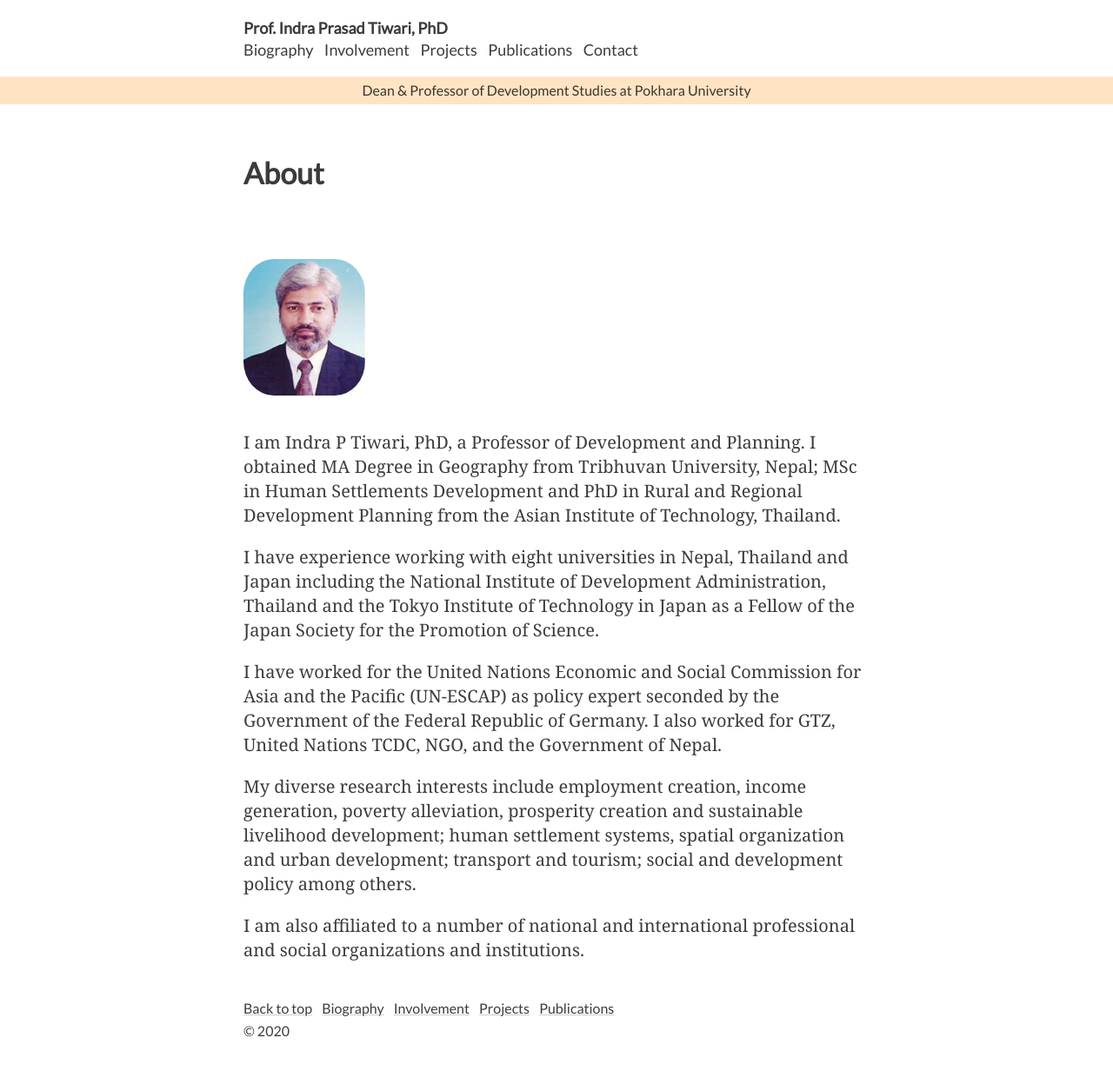
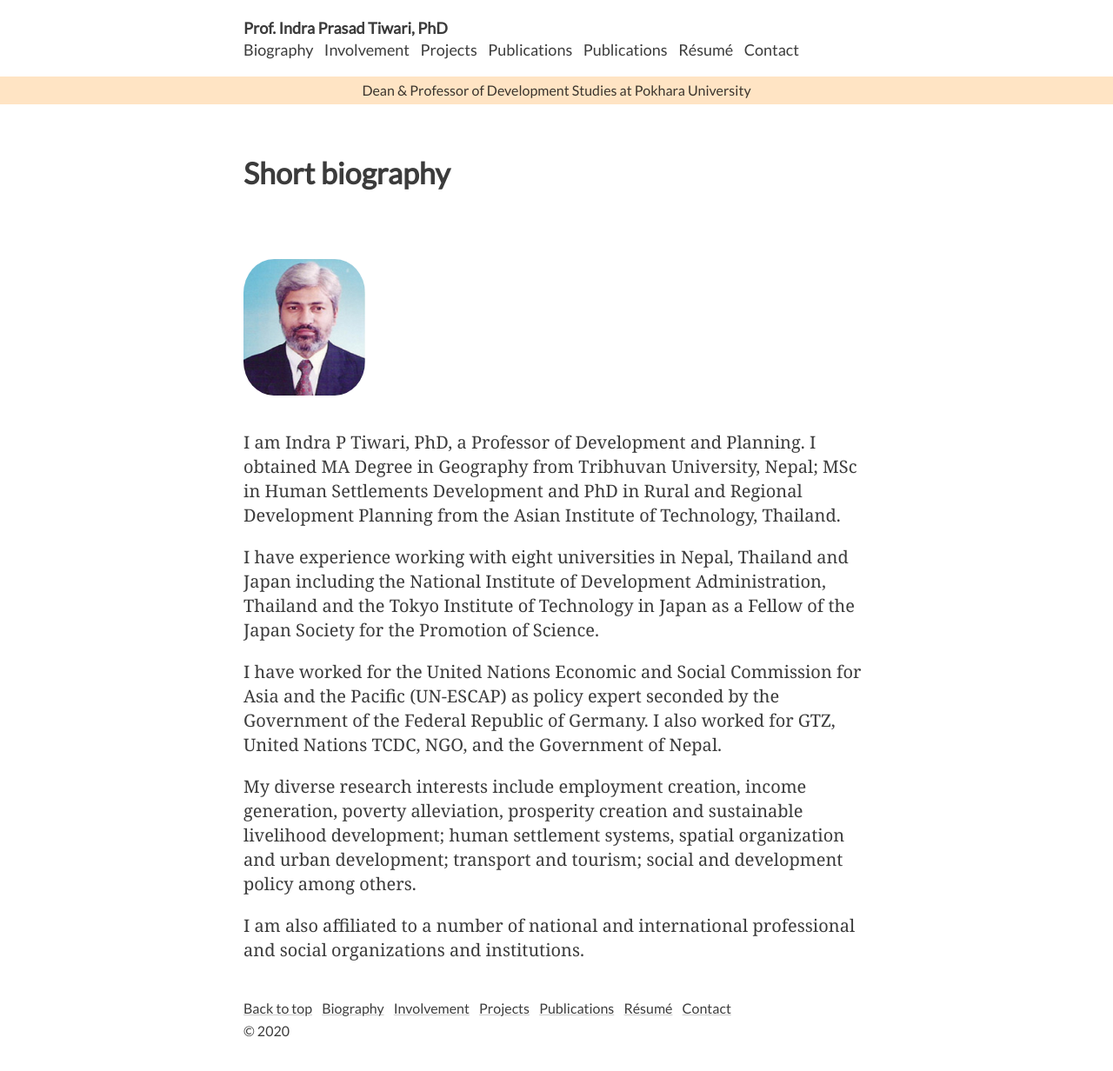
Before and after one commit to PrabhabTiwari/website-ipt, a Jekyll site: the page built from about.html, in a window 1280 px wide and 1238 px high. Shown: the top 1232 px of the window at 87% size. Built offline with Jekyll 4.4.1, drawn with Linux system fonts in a browser that asks for light colours.

Commit message:
Added Resume

```diff
--- a/_includes/footer.html
+++ b/_includes/footer.html
@@ -7,6 +7,8 @@
         <!-- <a href="{{ '/research' | prepend: site.baseurl }}">Research Papers</a>
         <a href="{{ '/conferences' | prepend: site.baseurl }}">Conferences</a> -->
         <a href="{{ '/publications' | prepend: site.baseurl }}">Publications</a>
+        <a href="{{ '/assets/files/CV_Indra_P_TIWARI_for_Website-2020.pdf' | prepend: site.url }}" target="_blank">Résumé</a>
+        <a href="{{ '#contact' | prepend: site.url }}">Contact</a>
     </div>
     <div>
         &copy; 2020
--- a/_includes/header.html
+++ b/_includes/header.html
@@ -8,6 +8,8 @@
             <!-- <li><a href="{{ '/research' | prepend: site.baseurl }}">Research Papers</a></li>
             <li><a href="{{ '/conferences' | prepend: site.baseurl }}">Conferences</a></li> -->
             <li><a href="{{ '/publications' | prepend: site.baseurl }}">Publications</a></li>
+            <li><a href="{{ '/publications' | prepend: site.baseurl }}">Publications</a></li>
+            <li><a href="{{ '/assets/files/CV_Indra_P_TIWARI_for_Website-2020.pdf' | prepend: site.url }}" target="_blank">Résumé</a></li>
             <li><a href="{{ '#contact' | prepend: site.url }}">Contact</a></li>
         </ul>
     </nav>
--- a/about.html
+++ b/about.html
@@ -9,7 +9,7 @@ permalink: /about/
             <section class="limit">
             <article>
             <header>
-            <h1>About</h1>
+            <h1>Short biography</h1>
             </header>
             <div class="postbody">
                 <img src="/assets/img/indratiwari.png" alt="Photo of Prof. Indra Prasad Tiwari, PhD" style="display:block;border-radius:25%;width:7em;margin:1.5rem 0 2rem;">
```
Also changed, not shown: 1 other file.
